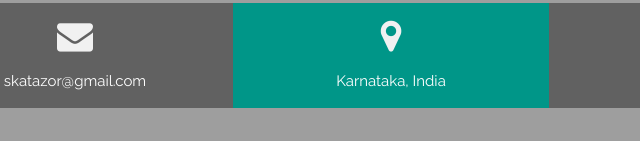
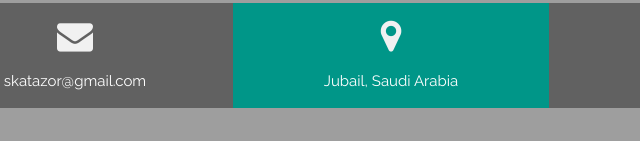
Before and after one commit to akheelahmad/skatazor, a plain HTML site: page index.html in a window 1280 px wide. Shown: the part 1572-1713 px from the top of the page, 399-1039 px from the left. Drawn offline with nearby package versions, Linux system fonts and the light colour scheme.

Commit message:
changed IN to KSA

```diff
--- a/index.html
+++ b/index.html
@@ -198,7 +198,7 @@ body,h1,h2,h3,h4,h5,h6 {font-family: "Raleway", sans-serif}
       </div>
       <div class="w3-third w3-teal">
         <p><i class="fa fa-map-marker w3-xxlarge w3-text-light-grey"></i></p>
-        <p>Karnataka, India</p>
+        <p>Jubail, Saudi Arabia</p>
       </div>
       <div class="w3-third w3-dark-grey">
         <p><i class="fa fa-phone w3-xxlarge w3-text-light-grey"></i></p>
```
